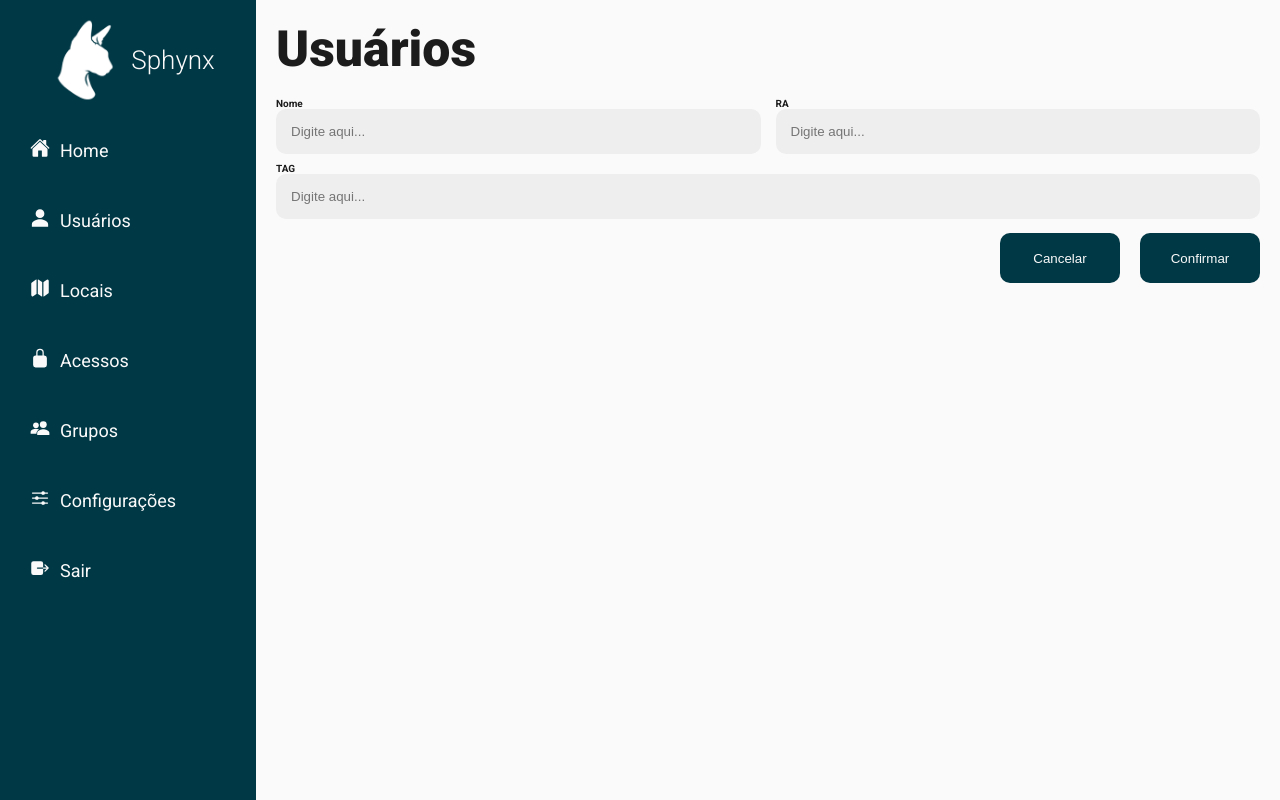
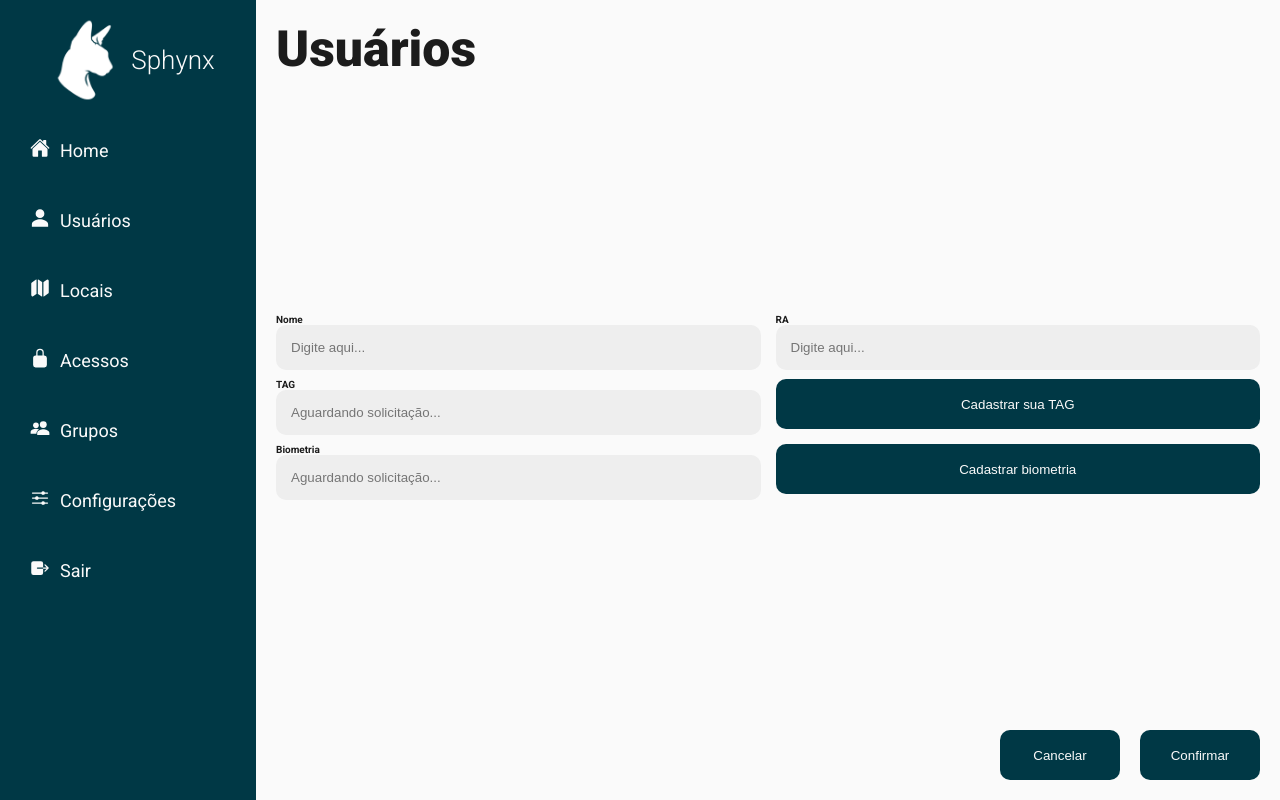
Before and after one commit to Cliyo/Sphynx-Website, a React (Create React App) app: page /customers/new in a window 1280 px wide. Built offline with nearby package versions, Linux system fonts and the light colour scheme; a web font is replaced by a local one.

Commit message:
feat: add attributes in components and add more camps in form

```diff
--- a/src/components/Button/index.tsx
+++ b/src/components/Button/index.tsx
@@ -3,6 +3,11 @@ import { ButtonProps } from "./types"
 
 export const Button = (props: ButtonProps) => {
     return (
-        <Container width={props.width}> {props.text} </Container>
+        <Container
+            width={props.width ? props.width : 0}
+            height={props.height ? props.height : 0}
+        >
+            {props.text}
+        </Container>
     )
 }
--- a/src/components/Button/styles.ts
+++ b/src/components/Button/styles.ts
@@ -2,11 +2,12 @@ import styled from "styled-components";
 
 interface ContainerProps {
     width: number
+    height: number
 }
 
 export const Container = styled.button<ContainerProps>`
-    width: ${({width}) => width}px;
-    height: 50px;
+    width: ${({width}) => width === 0 ? `100%` : `${width}px`};
+    height: ${({height}) => height === 0 ? `100%` : `${height}px`};
 
     border-radius: 10px;
     border: 0;
--- a/src/components/Button/types.ts
+++ b/src/components/Button/types.ts
@@ -1,4 +1,5 @@
 export type ButtonProps = {
     text: string
-    width: number
+    width?: number
+    height?: number
 }
--- a/src/components/Input/index.tsx
+++ b/src/components/Input/index.tsx
@@ -5,7 +5,7 @@ export const Input = (props: InputProps) => {
     return (
         <Container>
             {props.label && <Label>{props.label}</Label>}
-            <InputCamp placeholder={props.placeholder} />
+            <InputCamp placeholder={props.placeholder} disabled={props.disabled} />
         </Container>
     )
 }
--- a/src/components/Input/types.ts
+++ b/src/components/Input/types.ts
@@ -1,4 +1,5 @@
 export type InputProps = {
     label?: string
     placeholder: string
+    disabled?: boolean
 }
--- a/src/pages/CustomersCreate/index.tsx
+++ b/src/pages/CustomersCreate/index.tsx
@@ -8,12 +8,18 @@ export const CustomersCreate = () => {
             <Title> Usuários </Title>
             <CustomerForm>
                 <Input placeholder="Digite aqui..." label="Nome" />
+
                 <Input placeholder="Digite aqui..." label="RA" />
-                <Input placeholder="Digite aqui..." label="TAG" />
+
+                <Input placeholder="Aguardando solicitação..." label="TAG" disabled={true} />
+                <Button text="Cadastrar sua TAG" />
+
+                <Input placeholder="Aguardando solicitação..." label="Biometria" disabled={true} />
+                <Button text="Cadastrar biometria" />
             </CustomerForm>
             <ActionsContainer>
-                <Button text="Cancelar" width={120}/>
-                <Button text="Confirmar" width={120}/>
+                <Button text="Cancelar" width={120} height={50} />
+                <Button text="Confirmar" width={120} height={50} />
             </ActionsContainer>
         </Container>
     )
--- a/src/pages/CustomersCreate/styles.ts
+++ b/src/pages/CustomersCreate/styles.ts
@@ -7,7 +7,7 @@ export const Container = styled.div`
     flex: 1;
     height: 100%;
 
-    gap: 20px;
+    justify-content: space-between;
 
     padding: 20px;
 `
@@ -27,13 +27,7 @@ export const CustomerForm = styled.form`
 
     grid-template-columns: auto auto;
 
-    position: relative;
-
     gap: 15px;
-
-    >:last-child{
-        grid-column: span 2;
-    }
 `
 
 export const ActionsContainer = styled.div`
--- a/src/themes/globalStyle.ts
+++ b/src/themes/globalStyle.ts
@@ -6,6 +6,7 @@ export const GlobalStyle = createGlobalStyle`
         padding: 0;
         box-sizing: border-box;
         text-decoration: none;
+        position: relative;
     }
 
     body {
```
